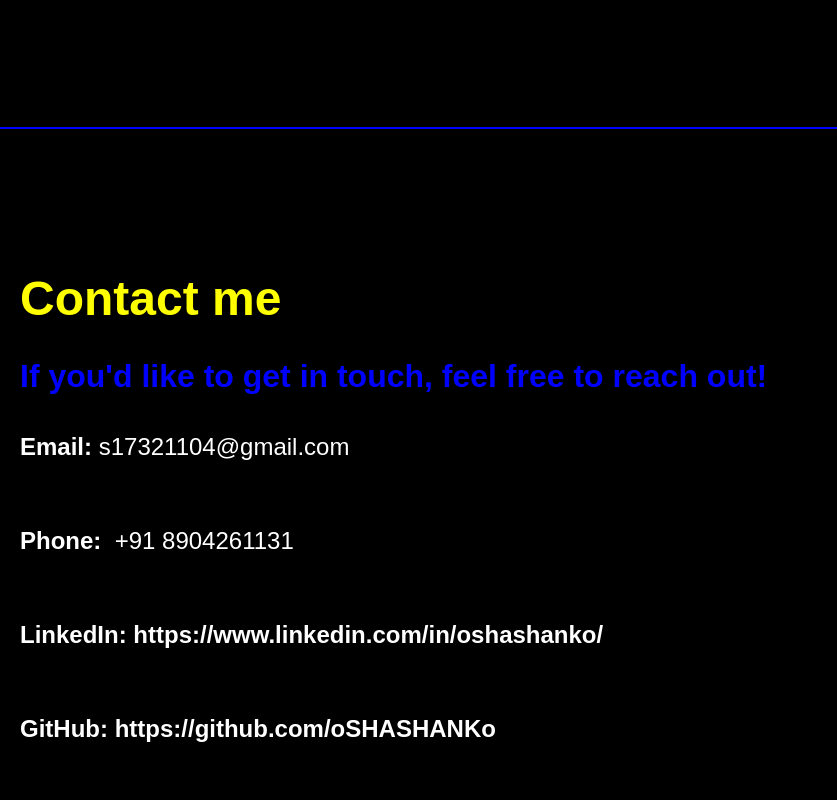
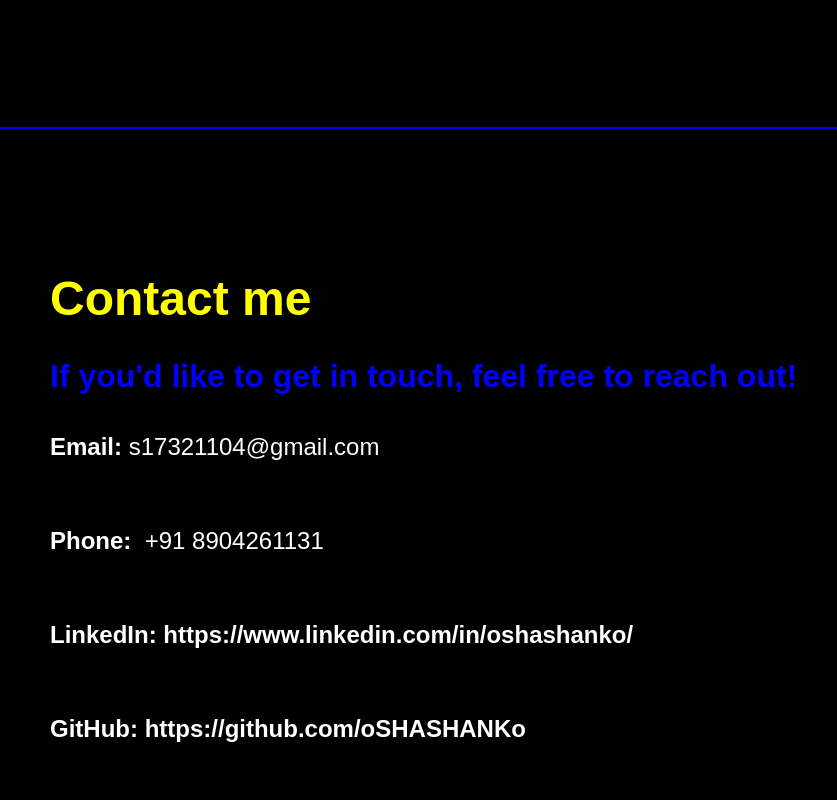
Before and after one commit to oSHASHANKo/my-portfolio, a React (Vite) app: page / in a window 1280 px wide. Shown: the part 2480-3280 px from the top of the page, without its empty margins (0-837 px from the left). Built offline with nearby package versions, Linux system fonts and the light colour scheme.

Commit message:
Adds Resume Download

```diff
--- a/src/components/Contacts/contacts.css
+++ b/src/components/Contacts/contacts.css
@@ -1,7 +1,7 @@
 #contactsSection {
     border-bottom: 2px solid blue;
     height: calc(100vh - 108px); /* Fixed typo: changed 'cal' to 'calc' */
-    padding: 110px 20px;
+    padding: 110px 50px;
 }
 
 /* Headings styles */
```
